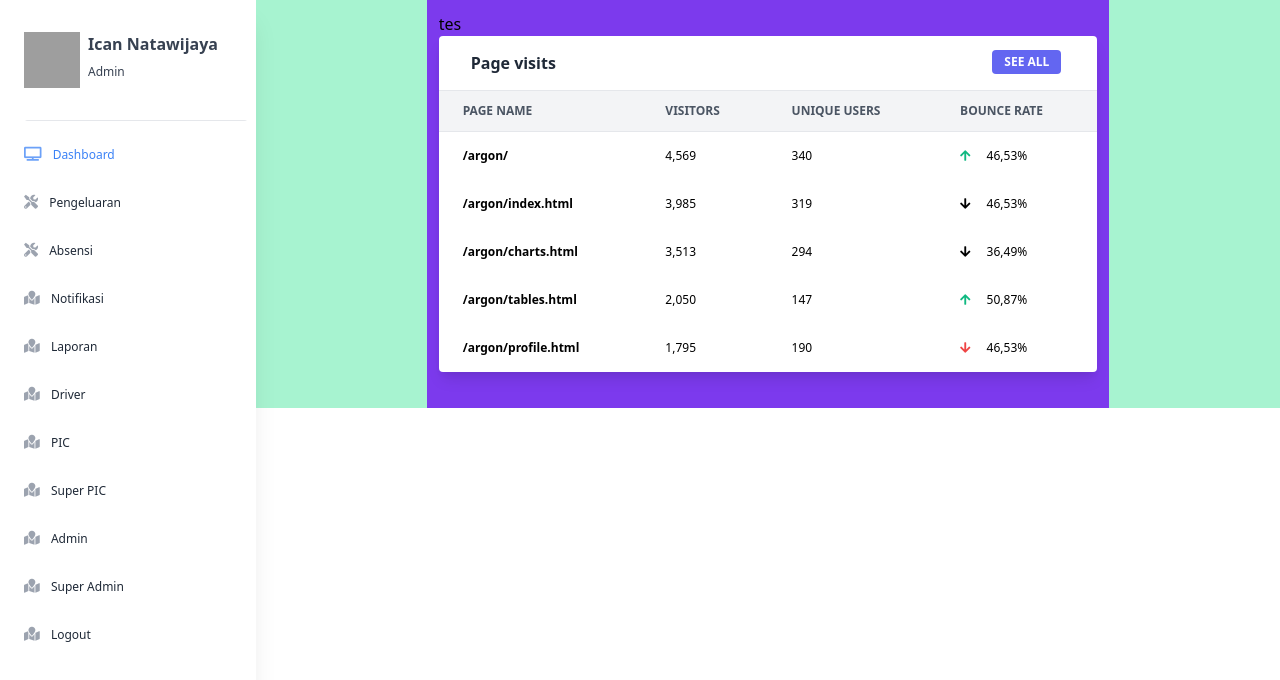
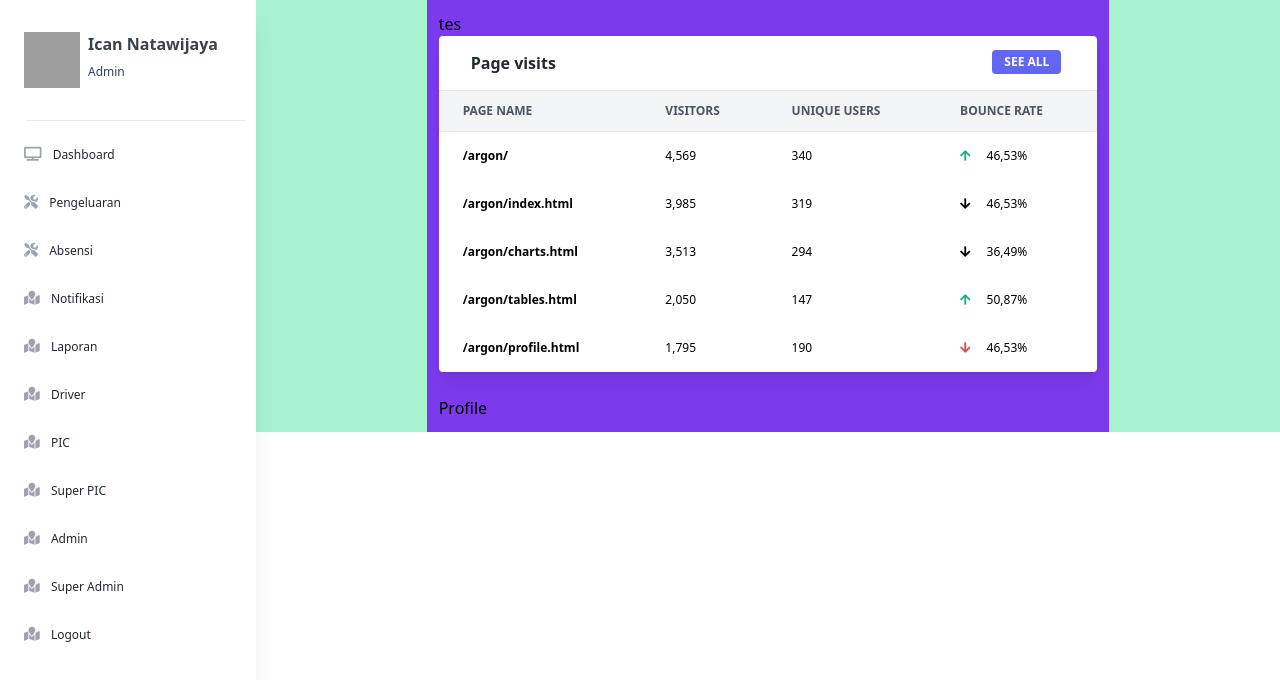
Before and after one commit to zaidanammar/admin-ocr, a React (Create React App) app: page /admin/profile in a window 1280 px wide. Before the commit this address led to /admin/dashboard. Shown: the top 680 px of the page. Built offline with nearby package versions, Linux system fonts and the light colour scheme; grey boxes are pictures that could not be loaded.

Commit message:
add profile page and route

```diff
--- a/src/components/Sidebar/Sidebar.tsx
+++ b/src/components/Sidebar/Sidebar.tsx
@@ -27,13 +27,13 @@ export default function Sidebar() {
             <div className="flex-row justify-center ml-2 py-4">
               <Link
                 className="md:block text-left md:pb-2 text-gray-700 whitespace-nowrap text-base  font-bold"
-                to="/profile"
+                to="/admin/profile"
               >
                 Ican Natawijaya
           </Link>
               <Link
                 className="md:block text-left md:pb-2 text-gray-700 whitespace-nowrap text-xs font-normal"
-                to="/profile"
+                to="/admin/profile"
               >
                 Admin
           </Link>
@@ -70,7 +70,7 @@ export default function Sidebar() {
               </div>
             </div>
             {/* Form */}
-            <form className="mt-6 mb-4 md:hidden">
+            {/* <form className="mt-6 mb-4 md:hidden">
               <div className="mb-3 pt-0">
                 <input
                   type="text"
@@ -78,7 +78,7 @@ export default function Sidebar() {
                   className="px-3 py-2 h-12 border border-solid  border-gray-600 placeholder-gray-400 text-gray-700 bg-white rounded text-base leading-snug shadow-none outline-none focus:outline-none w-full font-normal"
                 />
               </div>
-            </form>
+            </form> */}
 
             {/* Divider */}
             <hr className="mb-2 md:min-w-full" />
@@ -86,27 +86,6 @@ export default function Sidebar() {
             {/* Navigation */}
 
             <ul className="md:flex-col md:min-w-full flex flex-col list-none">
-              {/* <li className="items-center py-3">
-                <Link
-                  className={
-                    "text-xs font-normal " +
-                    (window.location.href.indexOf("/admin/dashboard") !== -1
-                      ? "text-blue-500 hover:text-blue-600"
-                      : "text-gray-800 hover:text-gray-600")
-                  }
-                  to="/admin/dashboard"
-                >
-                  <i
-                    className={
-                      "fas fa-tv mr-2 text-sm " +
-                      (window.location.href.indexOf("/admin/dashboard") !== -1
-                        ? "opacity-75"
-                        : "text-gray-400")
-                    }
-                  ></i>{" "}
-                  Dashboard
-                </Link>
-              </li> */}
 
               <li className="items-center py-3">
                 <Link
--- a/src/layout/AdminLayout.tsx
+++ b/src/layout/AdminLayout.tsx
@@ -20,6 +20,7 @@ import Pic from "../views/admin/Pic";
 import Superpic from "../views/admin/Superpic";
 import Admin from "../views/admin/Admin";
 import SuperAdmin from "../views/admin/SuperAdmin";
+import Profile from "../views/admin/Profile";
 // import Maps from "views/admin/Maps.js";
 // import Settings from "views/admin/Settings.js";
 // import Tables from "views/admin/Tables.js";
@@ -42,6 +43,7 @@ export default function AdminLayout() {
             <Route path="/admin/superpic" exact component={Superpic} />
             <Route path="/admin/admin" exact component={Admin} />
             <Route path="/admin/superAdmin" exact component={SuperAdmin} />
+            <Route path="/admin/profile" exact component={Profile} />
             {/* <Route path="/admin/maps" exact component={Maps} />
             <Route path="/admin/settings" exact component={Settings} />
             <Route path="/admin/tables" exact component={Tables} /> */}
--- /dev/null
+++ b/src/views/admin/Profile.tsx
@@ -0,0 +1,22 @@
+import React from "react";
+
+// components
+
+// import CardLineChart from "../../components/Cards/CardLineChart";
+// import CardBarChart from "../../components/Cards/CardBarChart";
+import CardPageVisits from "../../components/Cards/CardPageVisits";
+import CardSocialTraffic from "../../components/Cards/CardSocialTraffic";
+
+export default function Profile() {
+  return (
+    <>
+      {/* <div className="flex flex-wrap mx-auto mt-36 bg-pink-600"> */}
+      {/* <h1 className="mt-48 text-blue-700">ahlo</h1> */}
+        <div className="w-full xl:w-8/12 xl:mb-0 bg-purple-600 mx-auto px-3 py-3">
+          <CardPageVisits />
+          <h1>Profile</h1>
+        </div>
+      {/* </div> */}
+    </>
+  );
+}
```
